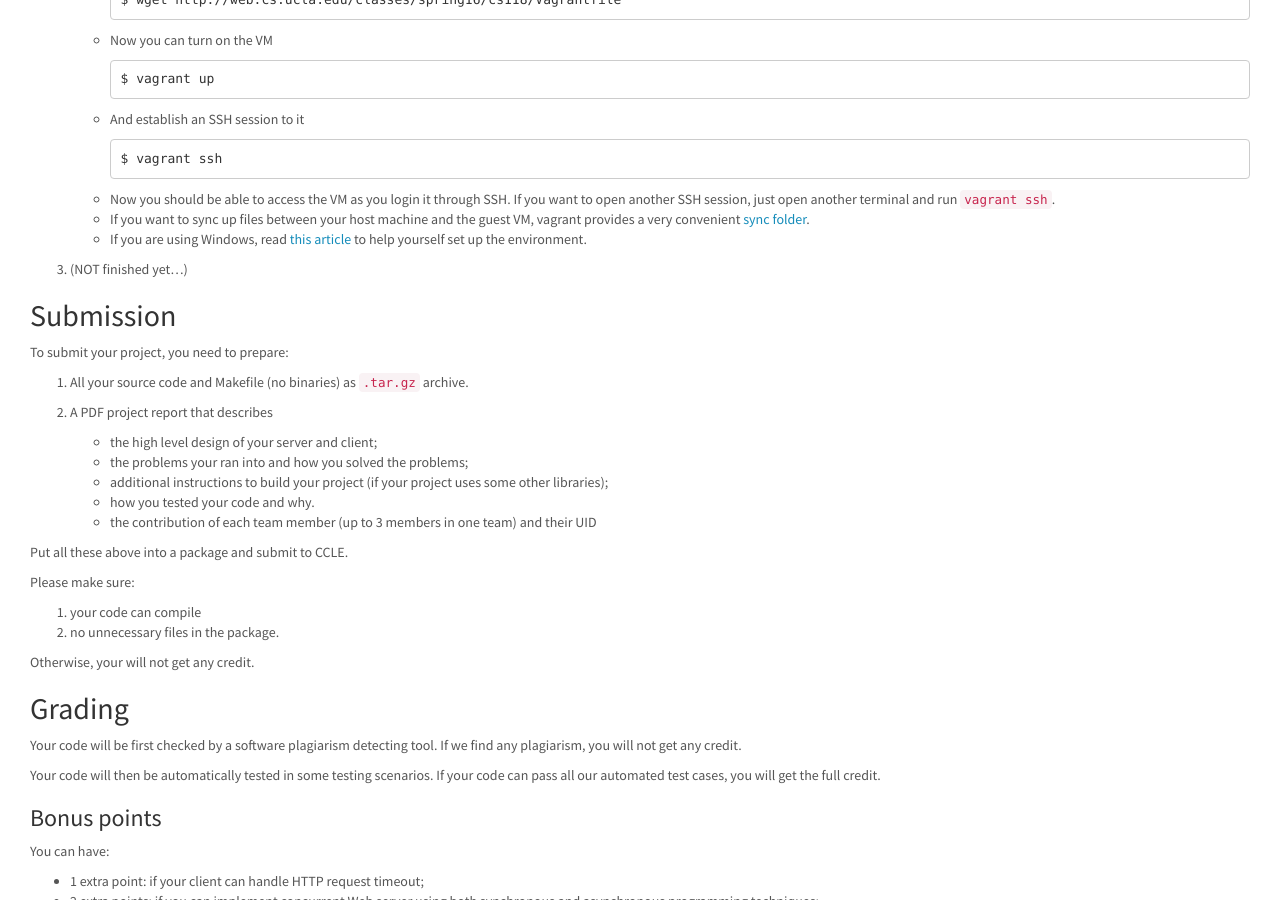
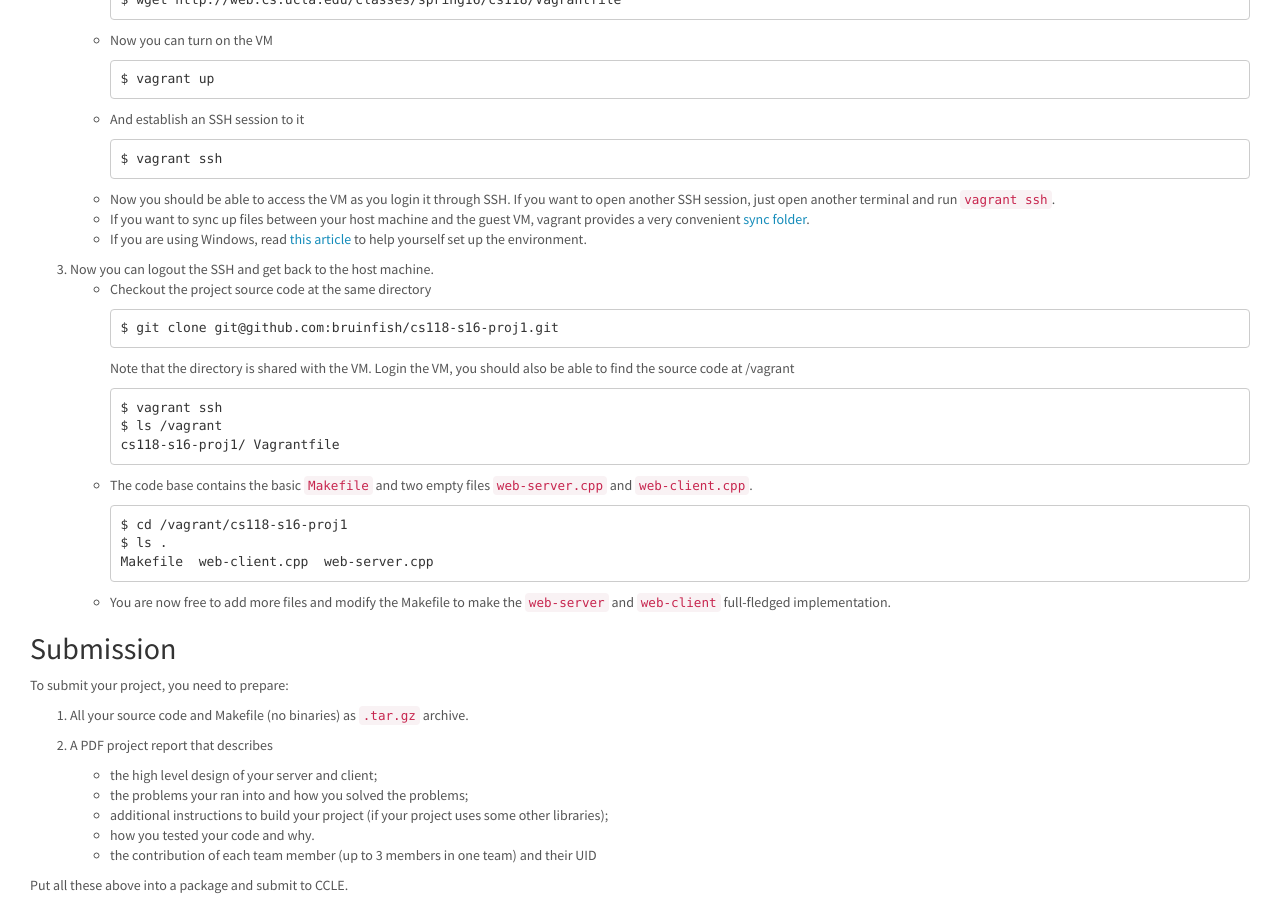
Before and after one commit to cawka/cs118-spring2016, a Jekyll site: the page built from project-1.md, in a window 1280 px wide and 900 px high, scrolled down 1979 px. Built offline with Jekyll 4.4.1, drawn with Linux system fonts in a browser that asks for light colours.

Commit message:
add more

```diff
--- a/project-1.md
+++ b/project-1.md
@@ -123,7 +123,24 @@ Here are the instructions to set up your environment.
    * If you want to sync up files between your host machine and the guest VM, vagrant provides a very convenient [sync folder](https://www.vagrantup.com/docs/getting-started/synced_folders.html).
    * If you are using Windows, read [this article](http://www.sitepoint.com/getting-started-vagrant-windows/) to help yourself set up the environment.
 
-3. (NOT finished yet...)
+3. Now you can logout the SSH and get back to the host machine.
+   * Checkout the project source code at the same directory
+
+         $ git clone git@github.com:bruinfish/cs118-s16-proj1.git
+
+     Note that the directory is shared with the VM. Login the VM, you should also be able to find the source code at /vagrant
+
+         $ vagrant ssh
+         $ ls /vagrant
+         cs118-s16-proj1/ Vagrantfile
+
+   * The code base contains the basic `Makefile` and two empty files `web-server.cpp` and `web-client.cpp`.
+
+         $ cd /vagrant/cs118-s16-proj1
+         $ ls .
+         Makefile  web-client.cpp  web-server.cpp
+
+   * You are now free to add more files and modify the Makefile to make the `web-server` and `web-client` full-fledged implementation.
 
 ## Submission
 
```
Also changed, not shown: 1 other file.
